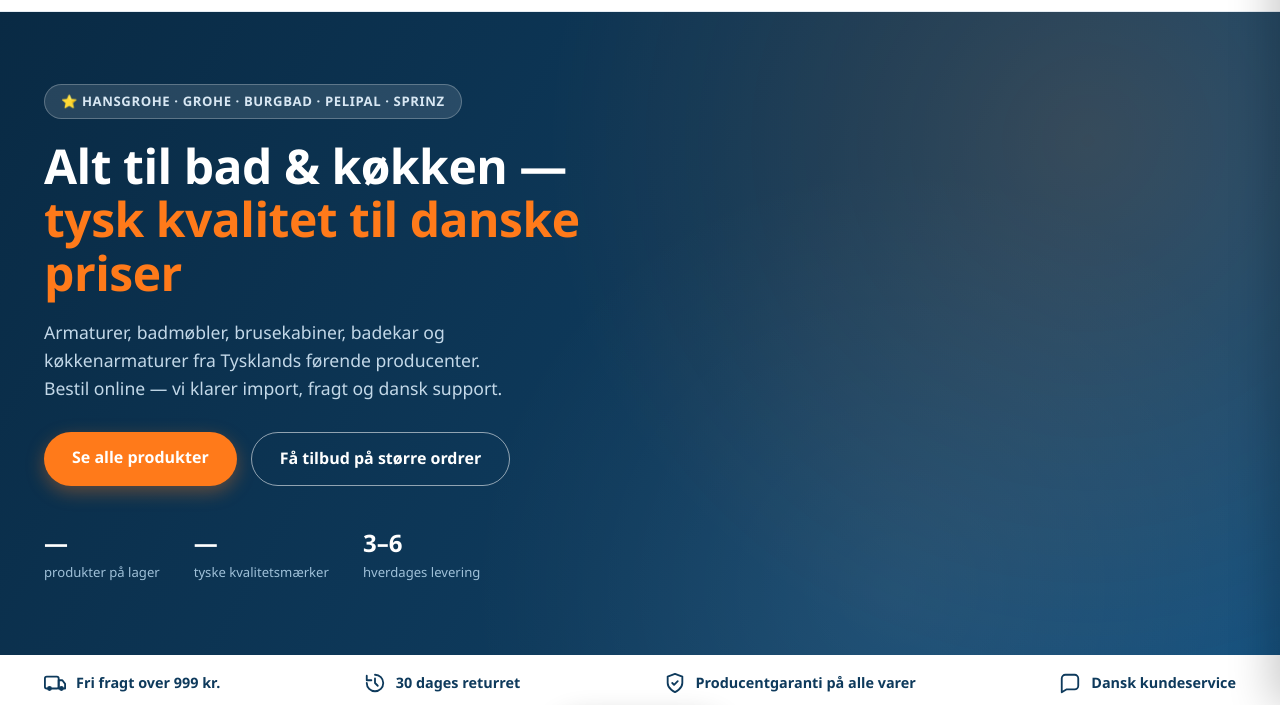
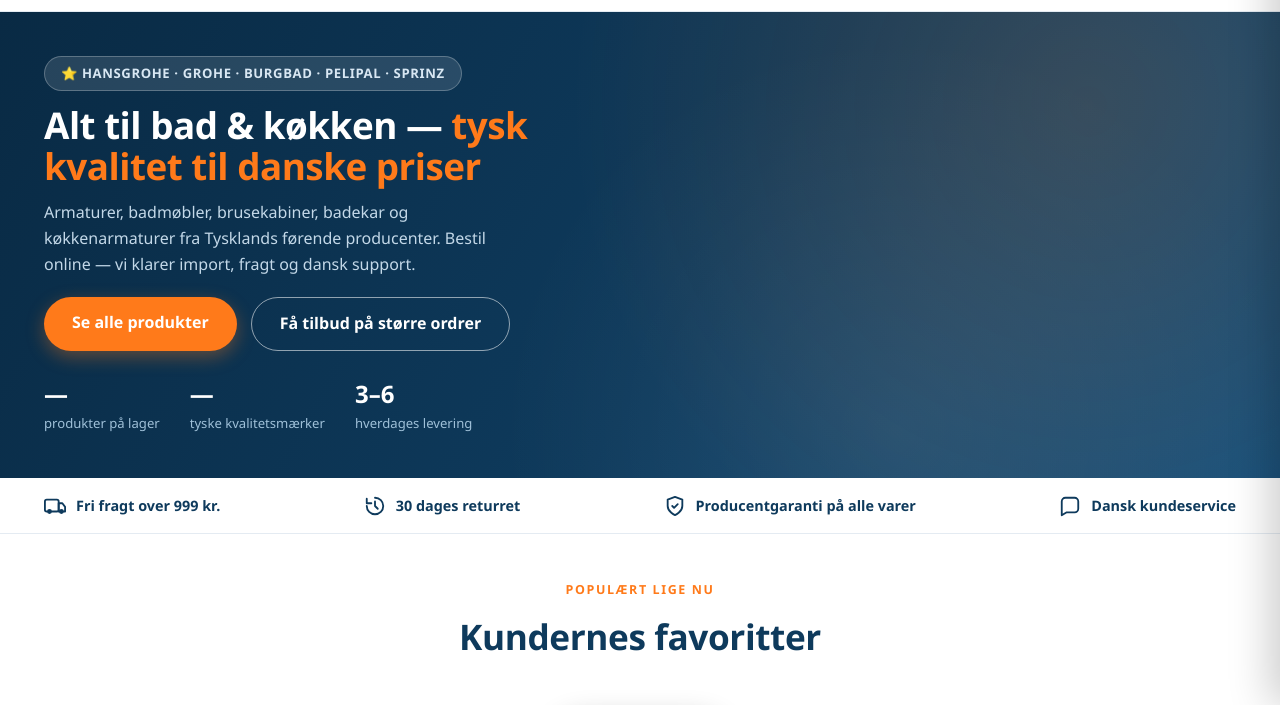
Before and after one commit to IxChris99/vvsdeal, a plain HTML site: page index.html in a window 1280 px wide. Shown: the part 95-800 px from the top of the page. Drawn offline with Linux system fonts and the light colour scheme; a script that the page names is missing.

Commit message:
Kompakt hero: mindre overskrift/luft saa varerne kommer hoejere op

```diff
--- a/index.html
+++ b/index.html
@@ -88,7 +88,7 @@
   /* ---------- Hero ---------- */
   .hero {
     background: linear-gradient(120deg, var(--navy-dark) 0%, var(--navy) 55%, #15517e 100%);
-    color: #fff; padding: 72px 0; position: relative; overflow: hidden;
+    color: #fff; padding: 44px 0; position: relative; overflow: hidden;
   }
   .hero::before {
     content: ""; position: absolute; inset: 0;
@@ -105,18 +105,18 @@
     background: rgba(255,255,255,.12); border: 1px solid rgba(255,255,255,.25);
     border-radius: 999px; padding: 6px 16px;
     font-weight: 600; font-size: .82rem; letter-spacing: .6px;
-    text-transform: uppercase; margin-bottom: 20px; color: #d8e7f3;
-  }
-  .hero h1 { font-size: clamp(2rem, 4.2vw, 3rem); line-height: 1.12; margin-bottom: 18px; font-weight: 800; letter-spacing: -.5px; }
+    text-transform: uppercase; margin-bottom: 14px; color: #d8e7f3;
+  }
+  .hero h1 { font-size: clamp(1.6rem, 3.2vw, 2.3rem); line-height: 1.14; margin-bottom: 12px; font-weight: 800; letter-spacing: -.5px; }
   .hero h1 span { color: var(--accent); }
-  .hero p.lead { font-size: 1.1rem; color: #c3d8e8; margin-bottom: 30px; max-width: 480px; }
+  .hero p.lead { font-size: 1rem; color: #c3d8e8; margin-bottom: 20px; max-width: 460px; }
   .hero-cta { display: flex; gap: 14px; flex-wrap: wrap; }
-  .hero-stats { display: flex; gap: 34px; margin-top: 38px; flex-wrap: wrap; }
+  .hero-stats { display: flex; gap: 30px; margin-top: 24px; flex-wrap: wrap; }
   .hero-stat .n { font-size: 1.5rem; font-weight: 800; color: #fff; }
   .hero-stat .l { font-size: .82rem; color: #9fc0d8; }
 
   /* Hero produkt-collage (fyldes med rigtige billeder fra kataloget) */
-  .hero-collage { position: relative; height: 420px; }
+  .hero-collage { position: relative; height: 330px; }
   .hero-tile {
     position: absolute; background: #fff; border-radius: 16px;
     box-shadow: 0 24px 60px rgba(0,0,0,.35); overflow: hidden;
@@ -128,9 +128,9 @@
   .hero-tile .ht-info { padding: 8px 14px 12px; }
   .hero-tile .ht-name { font-size: .72rem; font-weight: 600; color: var(--text-light); white-space: nowrap; overflow: hidden; text-overflow: ellipsis; }
   .hero-tile .ht-price { font-size: .95rem; font-weight: 800; color: var(--navy); }
-  .hero-tile:nth-child(1) { width: 240px; height: 270px; top: 8%; left: 4%; transform: rotate(-2deg); }
-  .hero-tile:nth-child(2) { width: 210px; height: 240px; top: 0; right: 6%; transform: rotate(2.5deg); }
-  .hero-tile:nth-child(3) { width: 230px; height: 250px; bottom: 2%; left: 30%; transform: rotate(1deg); }
+  .hero-tile:nth-child(1) { width: 200px; height: 222px; top: 8%; left: 4%; transform: rotate(-2deg); }
+  .hero-tile:nth-child(2) { width: 176px; height: 198px; top: 0; right: 6%; transform: rotate(2.5deg); }
+  .hero-tile:nth-child(3) { width: 192px; height: 208px; bottom: 2%; left: 30%; transform: rotate(1deg); }
 
   /* ---------- USP strip ---------- */
   .usp-strip { background: #fff; border-bottom: 1px solid var(--line); padding: 16px 0; }
@@ -212,7 +212,7 @@
   }
 
   /* ---------- Sections ---------- */
-  section { padding: 64px 0; }
+  section { padding: 46px 0; }
   .section-head { text-align: center; max-width: 720px; margin: 0 auto 30px; }
   .section-head .kicker { color: var(--accent); font-weight: 800; text-transform: uppercase; letter-spacing: 1.6px; font-size: .78rem; }
   .section-head h2 { font-size: clamp(1.6rem, 3.2vw, 2.2rem); color: var(--navy); margin: 8px 0 10px; letter-spacing: -.4px; }
```
